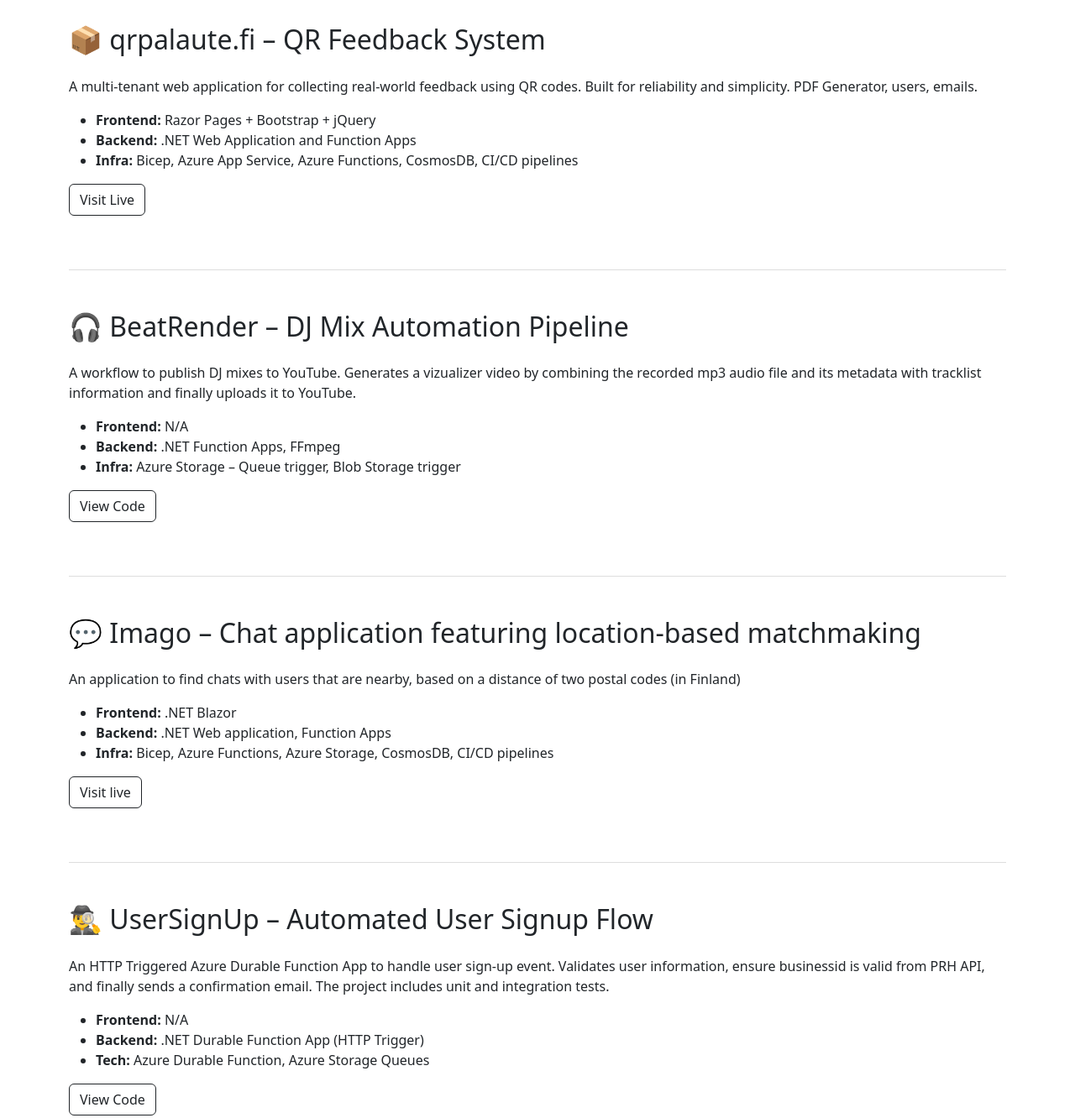
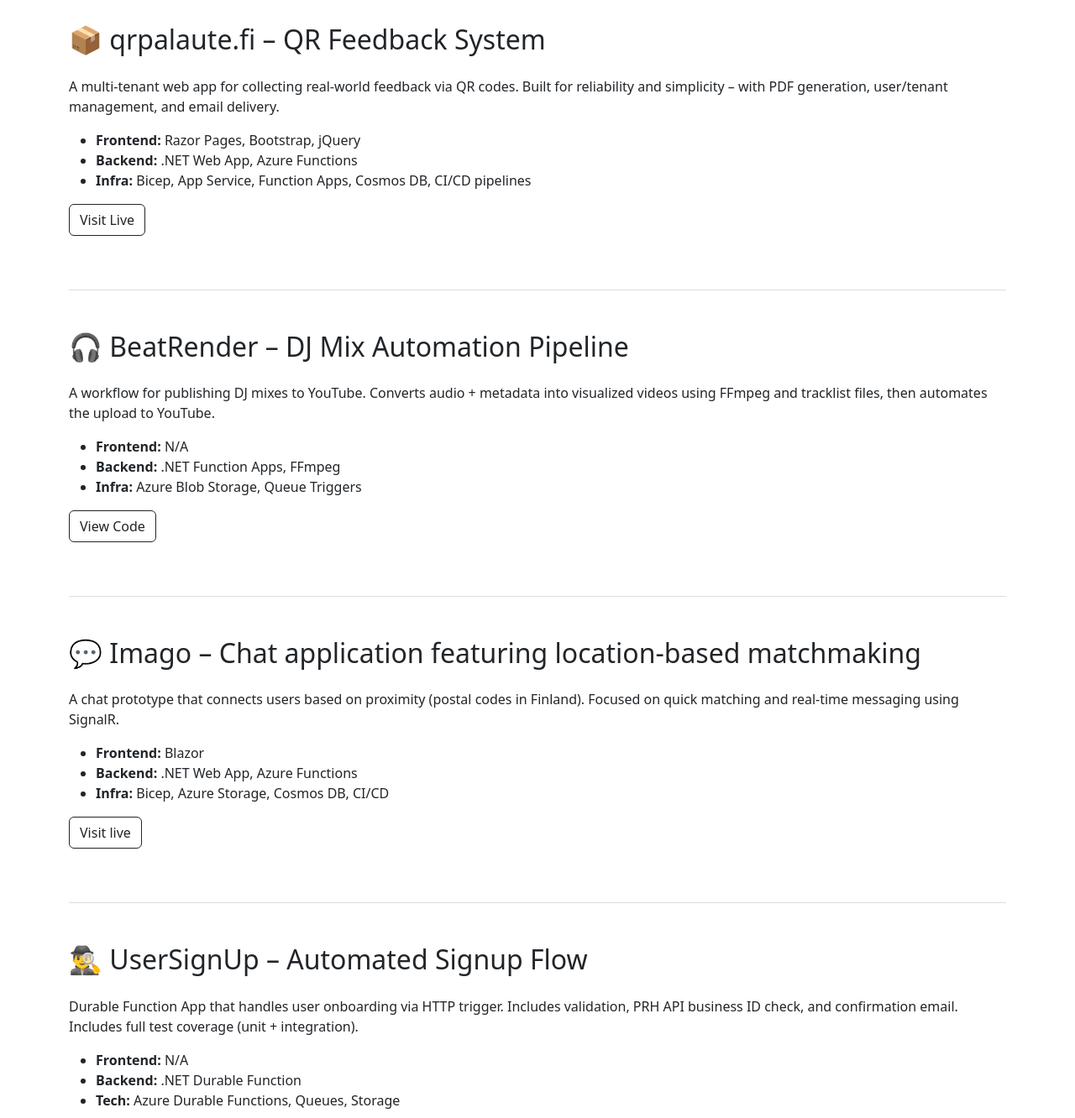
Before and after one commit to jnnuu/jnnuu.github.io, a plain HTML site: page projects.html in a window 1280 px wide. Shown: the part 240-1572 px from the top of the page at 84% size. Drawn offline with nearby package versions, Linux system fonts and the light colour scheme.

Commit message:
polish project page

```diff
--- a/projects.html
+++ b/projects.html
@@ -48,13 +48,14 @@
     <section class="section">
       <h2>📦 qrpalaute.fi &ndash; QR Feedback System</h2>
       <p>
-        A multi-tenant web application for collecting real-world feedback using QR codes. Built for reliability and
-        simplicity. PDF Generator, users, emails.
+        A multi-tenant web app for collecting real-world feedback via QR codes. Built for reliability and simplicity
+        &ndash;
+        with PDF generation, user/tenant management, and email delivery.
       </p>
       <ul>
-        <li><strong>Frontend:</strong> Razor Pages + Bootstrap + jQuery</li>
-        <li><strong>Backend:</strong> .NET Web Application and Function Apps </li>
-        <li><strong>Infra:</strong> Bicep, Azure App Service, Azure Functions, CosmosDB, CI/CD pipelines</li>
+        <li><strong>Frontend:</strong> Razor Pages, Bootstrap, jQuery </li>
+        <li><strong>Backend:</strong> .NET Web App, Azure Functions </li>
+        <li><strong>Infra:</strong> Bicep, App Service, Function Apps, Cosmos DB, CI/CD pipelines</li>
       </ul>
       <!--
         <img src="images/qr-architecture.png" alt="QR System Architecture Diagram" class="img-fluid border my-3">
@@ -67,14 +68,13 @@
     <section class="section">
       <h2>🎧 BeatRender &ndash; DJ Mix Automation Pipeline</h2>
       <p>
-        A workflow to publish DJ mixes to YouTube. Generates a vizualizer video by combining the recorded mp3 audio
-        file and
-        its metadata with tracklist information and finally uploads it to YouTube.
+        A workflow for publishing DJ mixes to YouTube. Converts audio + metadata into visualized videos using FFmpeg and
+        tracklist files, then automates the upload to YouTube.
       </p>
       <ul>
         <li><strong>Frontend:</strong> N/A </li>
         <li><strong>Backend:</strong> .NET Function Apps, FFmpeg </li>
-        <li><strong>Infra:</strong> Azure Storage &ndash; Queue trigger, Blob Storage trigger </li>
+        <li><strong>Infra:</strong> Azure Blob Storage, Queue Triggers </li>
       </ul>
       <!--
         <img src="images/beatrender-architecture.png" alt="DJ Automation System Architecture Diagram"
@@ -88,12 +88,13 @@
     <section class="section">
       <h2>💬 Imago &ndash; Chat application featuring location-based matchmaking</h2>
       <p>
-        An application to find chats with users that are nearby, based on a distance of two postal codes (in Finland)
+        A chat prototype that connects users based on proximity (postal codes in Finland). Focused on quick matching and
+        real-time messaging using SignalR.
       </p>
       <ul>
-        <li><strong>Frontend:</strong> .NET Blazor </li>
-        <li><strong>Backend:</strong> .NET Web application, Function Apps </li>
-        <li><strong>Infra:</strong> Bicep, Azure Functions, Azure Storage, CosmosDB, CI/CD pipelines</li>
+        <li><strong>Frontend:</strong> Blazor </li>
+        <li><strong>Backend:</strong> .NET Web App, Azure Functions </li>
+        <li><strong>Infra:</strong> Bicep, Azure Storage, Cosmos DB, CI/CD</li>
       </ul>
       <!-- <img src="images/imago-architecture.png" alt="Chat System Architecture Diagram" class="img-fluid border my-3"> -->
       <p>
@@ -102,17 +103,15 @@
     </section>
 
     <section class="section">
-      <h2>🕵️‍♂️ UserSignUp &ndash; Automated User Signup Flow</h2>
+      <h2>🕵️‍♂️ UserSignUp &ndash; Automated Signup Flow</h2>
       <p>
-        An HTTP Triggered Azure Durable Function App to handle user sign-up event. Validates user
-        information, ensure businessid is valid from PRH API, and finally sends a confirmation email. The project
-        includes
-        unit and integration tests.
+        Durable Function App that handles user onboarding via HTTP trigger. Includes validation, PRH API business ID
+        check, and confirmation email. Includes full test coverage (unit + integration).
       </p>
       <ul>
         <li><strong>Frontend:</strong> N/A </li>
-        <li><strong>Backend:</strong> .NET Durable Function App (HTTP Trigger) </li>
-        <li><strong>Tech:</strong> Azure Durable Function, Azure Storage Queues</li>
+        <li><strong>Backend:</strong> .NET Durable Function </li>
+        <li><strong>Tech:</strong> Azure Durable Functions, Queues, Storage</li>
       </ul>
       <!-- <img src="images/UserSignUp-architecture.png" alt="User Sign Up System Architecture Diagram" class="img-fluid border my-3"> -->
       <p>
```
Also changed, not shown: philosophy.html (+9 -1 lines).
